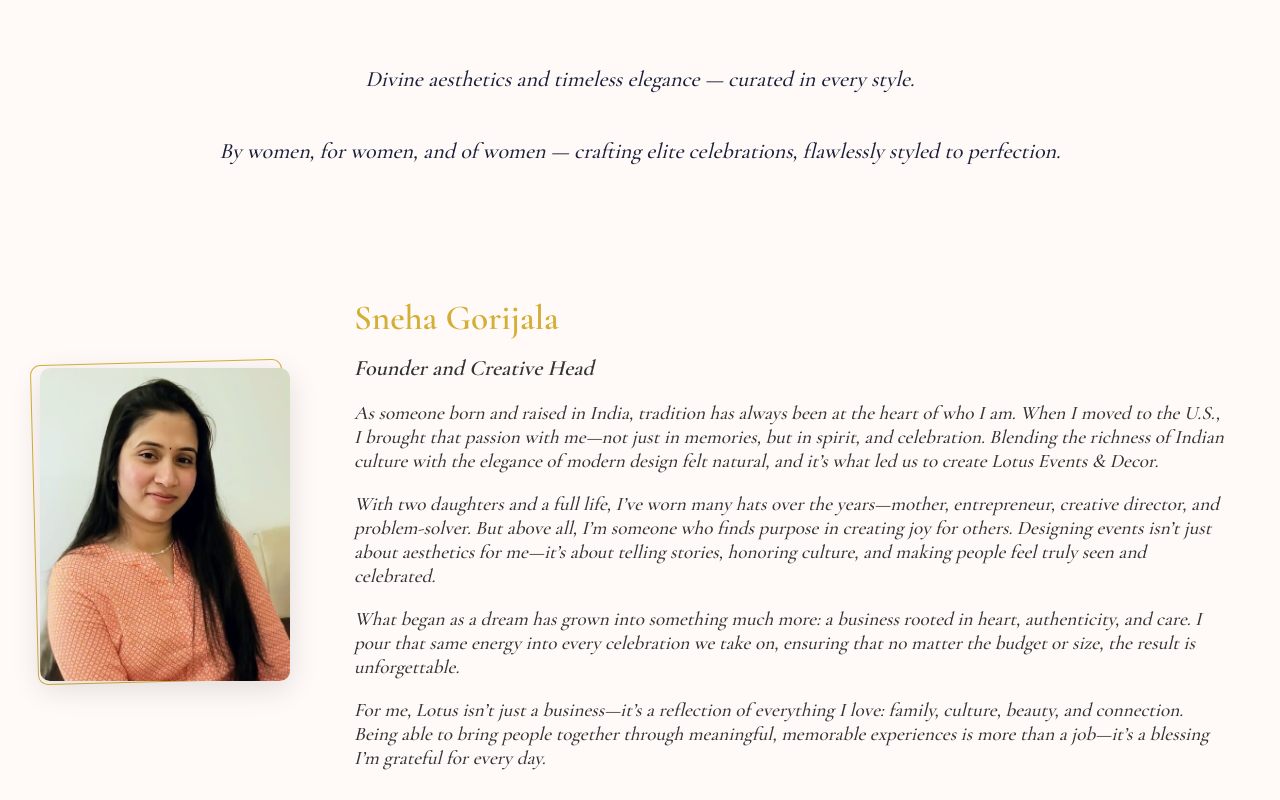
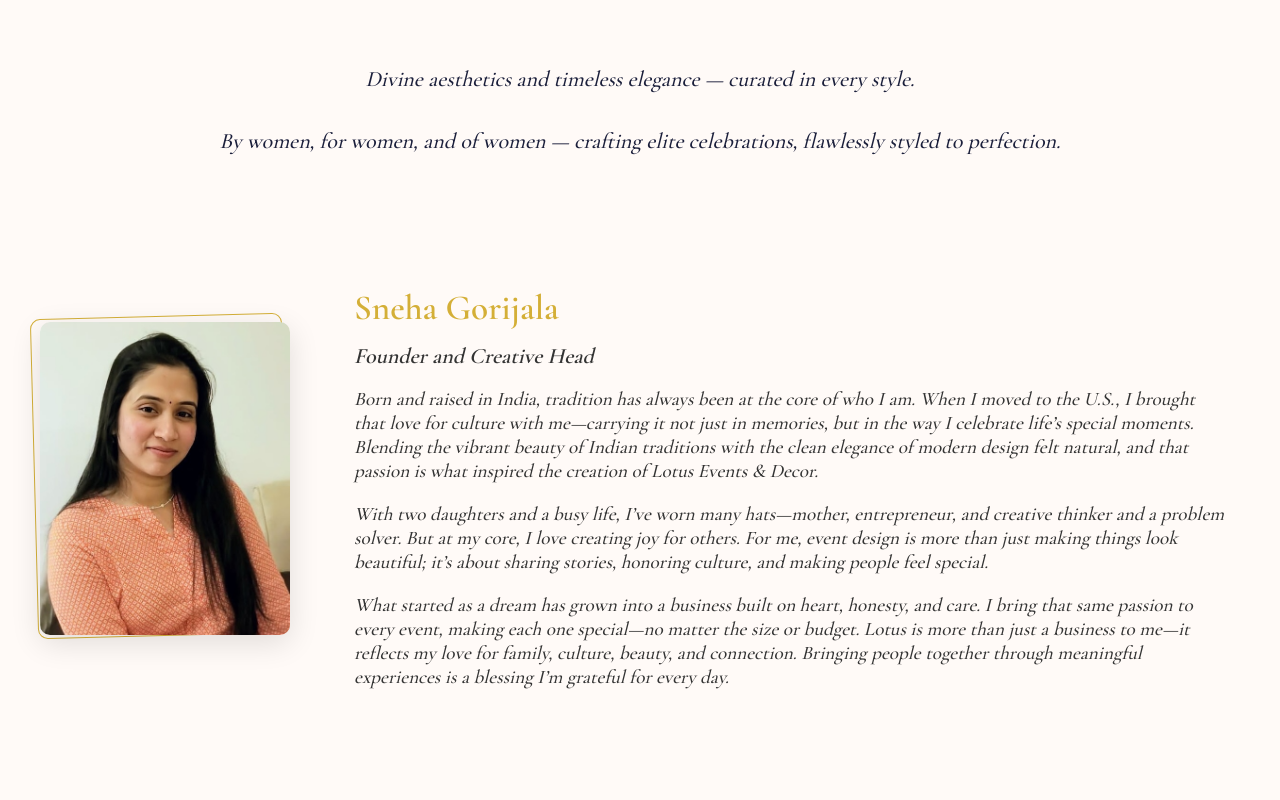
Before and after one commit to lotusdecor/ldecor_frontend, a React (Vite) app: page /about in a window 1280 px wide. Shown: the part 820-1620 px from the top of the page. Built offline with nearby package versions, Linux system fonts and the light colour scheme.

Commit message:
content changes

```diff
--- a/src/pages/About.jsx
+++ b/src/pages/About.jsx
@@ -35,26 +35,17 @@ function About() {
             <h2>Sneha Gorijala</h2>
             <p className="tagline" style={{ fontSize: '22px', fontWeight: 'bold' }}>Founder and Creative Head</p>
             <p>
-              As someone born and raised in India, tradition has always been at the heart of who I am.
-              When I moved to the U.S., I brought that passion with me—not just in memories, but in spirit,
-              and celebration. Blending the richness of Indian culture with the elegance of modern design
-              felt natural, and it’s what led us to create Lotus Events & Decor.
+            Born and raised in India, tradition has always been at the core of who I am. When I moved to the U.S., I brought that love for culture with me—carrying it not just in memories, but in the way I celebrate life’s special moments.
+            Blending the vibrant beauty of Indian traditions with the clean elegance of modern design felt natural, and that passion is what inspired the creation of Lotus Events & Decor.
             </p>
             <p>
-              With two daughters and a full life, I’ve worn many hats over the years—mother, entrepreneur,
-              creative director, and problem-solver. But above all, I’m someone who finds purpose in creating
-              joy for others. Designing events isn’t just about aesthetics for me—it’s about telling stories,
-              honoring culture, and making people feel truly seen and celebrated.
+            With two daughters and a busy life, I’ve worn many hats—mother, entrepreneur, and creative thinker and a problem solver. But at my core, I love creating joy for others.
+            For me, event design is more than just making things look beautiful; it’s about sharing stories, honoring culture, and making people feel special.
             </p>
             <p>
-              What began as a dream has grown into something much more: a business rooted in heart,
-              authenticity, and care. I pour that same energy into every celebration we take on, ensuring
-              that no matter the budget or size, the result is unforgettable.
-            </p>
-            <p>
-              For me, Lotus isn’t just a business—it’s a reflection of everything I love: family, culture,
-              beauty, and connection. Being able to bring people together through meaningful, memorable
-              experiences is more than a job—it’s a blessing I’m grateful for every day.
+            What started as a dream has grown into a business built on heart, honesty, and care. I bring that same passion to every event, making each one special—no matter the size or budget.
+            Lotus is more than just a business to me—it reflects my love for family, culture, beauty, and connection.
+            Bringing people together through meaningful experiences is a blessing I’m grateful for every day.
             </p>
           </div>
         </div>
--- a/src/pages/Home.jsx
+++ b/src/pages/Home.jsx
@@ -84,21 +84,21 @@ function Home() {
       <section className="our-promise" data-aos="fade-up">
         <h2 data-aos="zoom-in">Why Us?</h2>
         <p data-aos="fade-down">
-          At <span style={{ fontSize: '22px', fontWeight: 'bold' }}>Lotus Décor & Events</span>, we believe every celebration is a reflection of your unique story — and we bring that vision to life with unmatched creativity, precision, and elegance.
-          Unlike one-size-fits-all decor services, we specialize in fully customized setups tailored to your style, budget, and dreams.
-          From grand traditional gatherings to chic modern affairs, we offer bespoke decor for all occasions and all ages.
+        At <span style={{ fontSize: '22px', fontWeight: 'bold' }}>Lotus Décor & Events</span>, we believe every celebration is a reflection of your unique story — and we bring that vision to life with unmatched creativity, precision, and elegance.
+        Unlike one-size-fits-all décor services, we specialize in fully <span style={{ fontSize: '22px', fontWeight: 'bold' }}>customized </span>setups tailored to your <span style={{ fontSize: '22px', fontWeight: 'bold' }}>style, budget, and dreams</span>.
+        From grand traditional gatherings to chic modern affairs, we offer bespoke décor for all occasions and all ages.
         </p>
         <p data-aos="fade-right">
-          What truly sets us apart? We are proud to be the only décor company in Dallas to blend the timeless beauty of <span style={{ fontSize: '22px', fontWeight: 'bold' }}>sola wood</span> flowers with fresh florals — combining elegance with sustainability in every detail.
-          As <span style={{ fontSize: '22px', fontWeight: 'bold' }}>full-time event planners</span>, we go beyond design—we walk with you through every stage of your event, offering hands-on guidance and unwavering support to ensure a seamless, stress-free experience.
-          Our role as organizers is to elevate your vision, infuse it with creativity, and execute every detail with elegance and precision.
+        What truly sets us apart? We are proud to be the only décor company in <span style={{ fontSize: '22px', fontWeight: 'bold' }}>Dallas</span> to blend the timeless beauty of <span style={{ fontSize: '22px', fontWeight: 'bold' }}>sola wood flowers with fresh florals</span> —
+        creating elegant, sustainable designs that are as unique as your celebration.
         </p>
         <p data-aos="fade-up">
-          We deeply value our clients’ voices and believe that <span style={{ fontSize: '22px', fontWeight: 'bold' }}>genuine feedback is the key to growth</span>. Every suggestion, compliment, and critique helps us refine our craft, elevate our services, and continue delivering unforgettable experiences.
-          With a personalized approach and an eye for excellence, we meticulously craft every element to exceed expectations — leaving you and your guests with lasting memories and a celebration that speaks volumes.
+        As <span style={{ fontSize: '22px', fontWeight: 'bold' }}>full-time event planners</span>, we’re with you from start to finish — guiding you through each step, handling the details, and ensuring everything runs smoothly.
+        Our goal is to bring your vision to life while making the planning process easy and stress-free.
         </p>
-        <p data-aos="zoom-in" style={{ fontSize: '25px', fontWeight: 'bold' }}>
-          Let us turn your vision into a celebration of elegance, beauty, and meaning.
+        <p data-aos="zoom-in" style={{ fontSize: '20px'}}>
+        We value your feedback and see it as an opportunity to grow. Every idea, suggestion, and compliment helps us improve and deliver even better experiences.
+        With a <span style={{ fontSize: '22px', fontWeight: 'bold' }}>personalized touch and strong attention to detail</span>, we create meaningful celebrations that leave a lasting impression.
         </p>
       </section>
 
--- a/src/styles/About.css
+++ b/src/styles/About.css
@@ -62,7 +62,7 @@
 }
 
 .about-description p {
-  margin-bottom: 2rem;
+  margin-bottom: 1rem;
   font-size: 22px;
 }
 
@@ -71,6 +71,7 @@
   font-size: 12px;
   color: #666;
   margin-top: 4px;
+  line-height: 1;
 }
 
 /* Founders Section */
```
